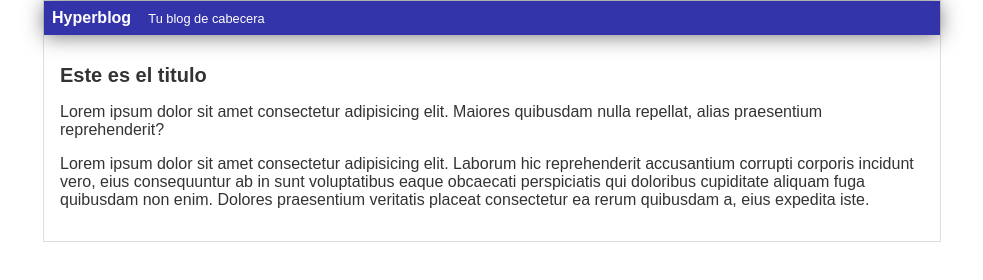
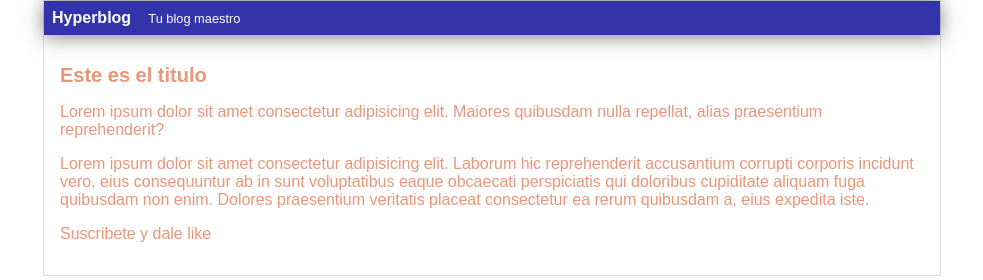
Before and after one commit to stivenearias/hyperblog, a plain HTML site: page index.html in a window 1280 px wide. Shown: the whole page, without its empty margins (148-1131 px from the left). Drawn offline with Linux system fonts and the light colour scheme.

Commit message:
Agregue subcripcion, cambien el titulo de la cabecera y el color del texto

```diff
--- a/css/style.css
+++ b/css/style.css
@@ -1,6 +1,6 @@
 body {
     font-family: 'Arial';
-    color: #333;
+    color: darksalmon;
     text-align: center;
     font-size: 16px;
     padding: 0;
--- a/index.html
+++ b/index.html
@@ -11,12 +11,13 @@
     <div id="container">
         <div id="cabecera">
             Hyperblog
-            <span id="tagline">Tu blog de cabecera</span>
+            <span id="tagline">Tu blog maestro</span>
         </div>
         <div id="post">
             <h1>Este es el titulo</h1>
             <p>Lorem ipsum dolor sit amet consectetur adipisicing elit. Maiores quibusdam nulla repellat, alias praesentium reprehenderit?</p>
             <p>Lorem ipsum dolor sit amet consectetur adipisicing elit. Laborum hic reprehenderit accusantium corrupti corporis incidunt vero, eius consequuntur ab in sunt voluptatibus eaque obcaecati perspiciatis qui doloribus cupiditate aliquam fuga quibusdam non enim. Dolores praesentium veritatis placeat consectetur ea rerum quibusdam a, eius expedita iste.</p>
+            <p>Suscribete y dale like</p>
         </div>
     </div>
 </body>
```
